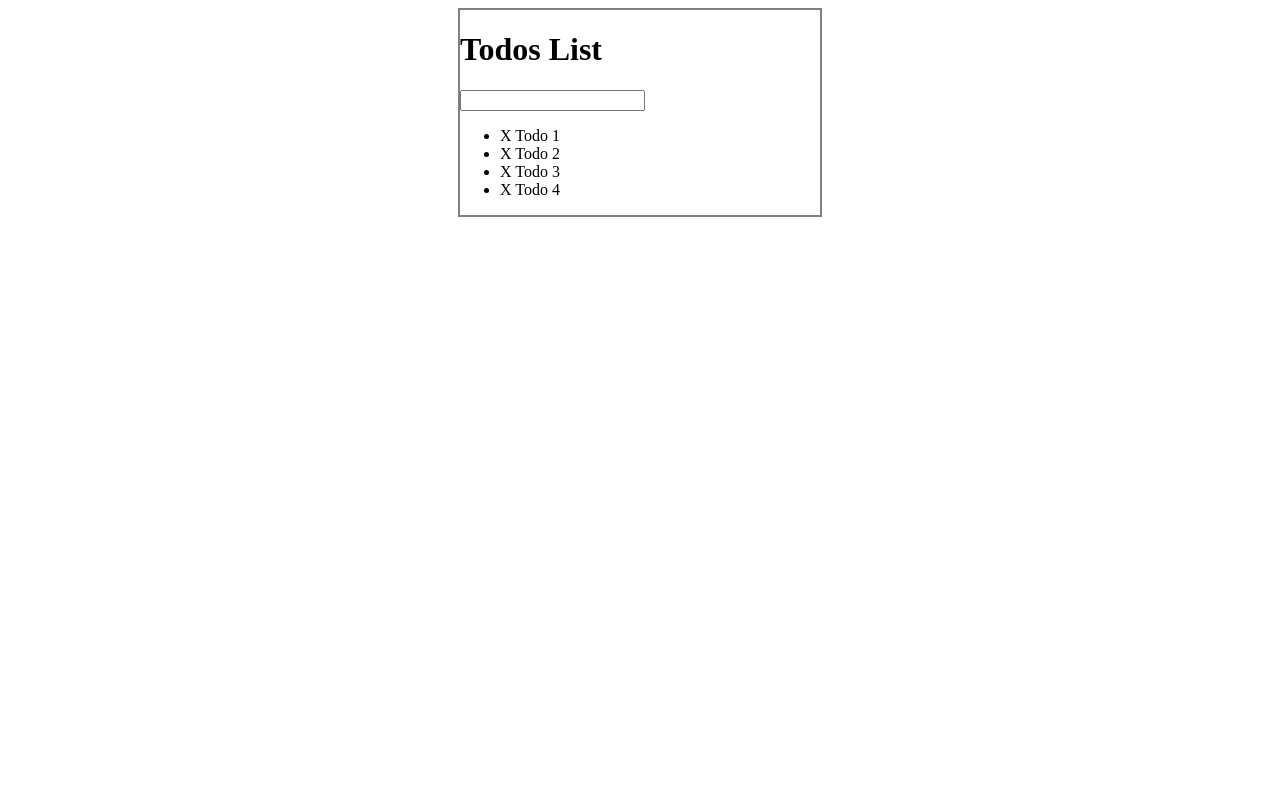
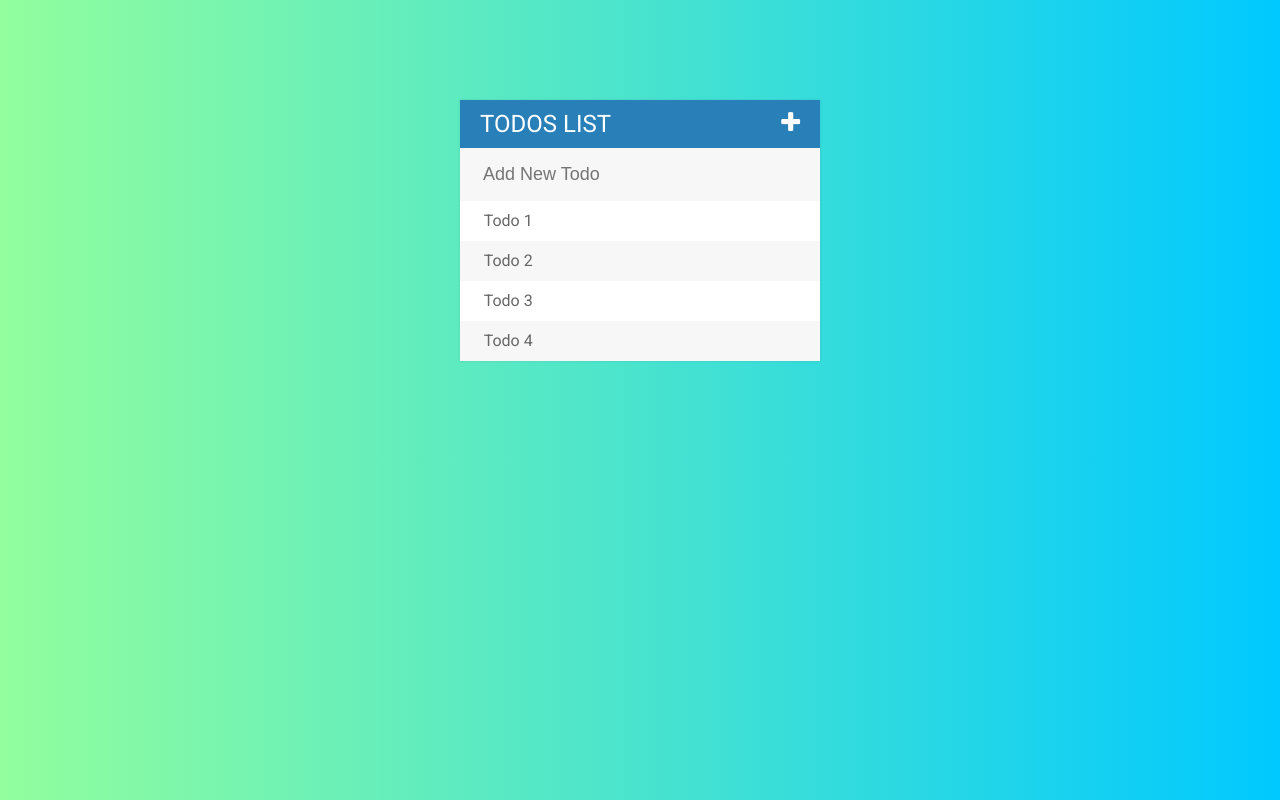
Before and after one commit to thomascurry/jQuery-Todo-List, a plain HTML site: page index.html in a window 1280 px wide. Drawn offline with Linux system fonts and the light colour scheme.

Commit message:
Completed styling for todos
-Added icons, transitions and general styling

```diff
--- a/assets/css/todos.css
+++ b/assets/css/todos.css
@@ -1,10 +1,83 @@
+h1 {
+    background-color: #2980B9;
+    color: white;
+    margin: 0;
+    padding: 10px 20px;
+    text-transform: uppercase;
+    font-size: 24px;
+    font-weight: normal;
+}
+
+.fa-plus {
+	float: right;
+}
+
+ul {
+    list-style: none;
+    margin: 0;
+    padding: 0;
+}
+
+body {
+    font-family: roboto;
+	background: #00C9FF; /* fallback for old browsers */
+	background: -webkit-linear-gradient(to left, #00C9FF , #92FE9D); /* Chrome 10-25, Safari 5.1-6 */
+	background: linear-gradient(to left, #00C9FF , #92FE9D); /* W3C, IE 10+/ Edge, Firefox 16+, Chrome 26+, Opera 12+, Safari 7+ */
+}
+
+li {
+    background: white;
+    height: 40px;
+    line-height: 40px;
+    color: #666;
+}
+
+li:nth-child(2n) {
+    background-color: #f7f7f7;
+}
+
+span {
+	background-color: #e74e3c;
+	height: 40px;
+	margin-right: 20px;
+	text-align: center;
+	color: white;
+	width: 0;
+	opacity: 0;
+	display: inline-block;
+	transition: 0.2s linear;
+}
+
+li:hover span{
+	width: 40px;
+	opacity: 100;
+}
+
+input {
+    font-size: 18px;
+    background-color: #f7f7f7;
+    width: 100%;
+    padding: 13px 13px 13px 20px;
+    box-sizing: border-box;
+    color: #2980B9;
+    border: 3px solid rgba(0, 0, 0, 0);
+}
+
+input:focus {
+	background-color: white;
+	border: 3px solid #2980B9;
+	outline: none;
+	opacity: 1.0;
+}
+
 #container {
-	border: 2px solid grey;
-	width: 360px;
-	margin: 0 auto;
+    width: 360px;
+    margin: 100px auto;
+    background-color: #f7f7f7;
+    box-shadow: 0 0 3px rgba(0, 0, 0, 0.1);
 }
 
 .completed {
-	color: gray;
-	text-decoration: line-through;
+    color: gray;
+    text-decoration: line-through;
 }
--- a/assets/js/todos.js
+++ b/assets/js/todos.js
@@ -19,6 +19,6 @@ $("input[type='text']").keypress(function(event) {
 		// empty the input box
 		$(this).val("");
 		// add new todo
-		$("ul").append(`<li><span>X </span>${todoText}</li>`)
+		$("ul").append(`<li><span><i class=" fa fa-trash"></i> </span>${todoText}</li>`)
 	}
 });
--- a/index.html
+++ b/index.html
@@ -4,17 +4,19 @@
 	<title>Todo List</title>
 	<script type="text/javascript" src="assets/js/lib/jquery-3.1.1.min.js"></script>
 	<link rel=stylesheet href="assets/css/todos.css">
+	<link href="https://fonts.googleapis.com/css?family=Roboto:400,500,700" rel="stylesheet">
+	<link rel=stylesheet href="https://cdnjs.cloudflare.com/ajax/libs/font-awesome/4.7.0/css/font-awesome.css">
 </head>
 <body>
 <div id="container">
-	<h1>Todos List</h1>
-	<input type="text">
+	<h1>Todos List <i class="fa fa-plus"></i></h1>
+	<input type="text" placeholder="Add New Todo">
 
 	<ul>
-	    <li><span>X</span> Todo 1</li>
-	    <li><span>X</span> Todo 2</li>
-	    <li><span>X</span> Todo 3</li>
-	    <li><span>X</span> Todo 4</li>
+	    <li><span><i class=" fa fa-trash"></i></span> Todo 1</li>
+	    <li><span><i class=" fa fa-trash"></i></span> Todo 2</li>
+	    <li><span><i class=" fa fa-trash"></i></span> Todo 3</li>
+	    <li><span><i class=" fa fa-trash"></i></span> Todo 4</li>
 	</ul>
 </div>
 
```
